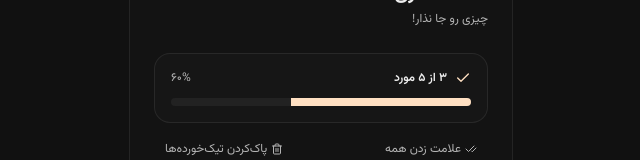
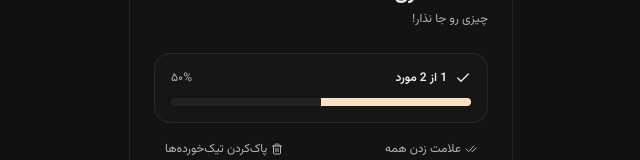
Before and after one commit to salartalaA/packlite, a React (Vite) app: page / in a window 1280 px wide. Shown: the part 228-388 px from the top of the page, without its empty margins (605-1245 px from the left). Built offline with nearby package versions, Linux system fonts and the light colour scheme.

Commit message:
feat: add persist to save items in local storage and progress dynamically

```diff
--- a/src/components/completion.tsx
+++ b/src/components/completion.tsx
@@ -1,19 +1,37 @@
 import { Check } from "lucide-react";
+import { usePackItemStore } from "../stores/packitem-store";
 import { Progress } from "./ui/progress";
 
-const Completion = () => (
+const Completion = () => {
+  const packItems = usePackItemStore((state) => state.packItems);
+
+  const checkedCount = packItems.filter(
+    (packItem) => packItem.isChecked
+  ).length;
+
+  const totalCount = packItems.length;
+
+  const progress =
+    totalCount === 0 ? 0 : Math.round((checkedCount / totalCount) * 100);
+
+  return (
     <div className="mt-4 flex flex-col gap-3 rounded-2xl border border-foreground/8 bg-card/65 p-4">
       <div className="flex items-center justify-between">
         <div className="flex items-center gap-2">
           <Check className="size-4 text-primary" />
-        <span className="font-semibold text-xs">{"۳ از ۵ مورد"}</span>
+          <span className="font-semibold text-xs">
+            {checkedCount} از {totalCount} مورد
+          </span>
         </div>
 
-      <span className="text-muted-foreground text-xs">{"۶۰%"}</span>
+        <span className="text-muted-foreground text-xs">
+          {progress.toLocaleString("fa-IR")}%
+        </span>
       </div>
 
-    <Progress value={60} />
+      <Progress value={progress} />
     </div>
   );
+};
 
 export default Completion;
--- a/src/stores/packitem-store.ts
+++ b/src/stores/packitem-store.ts
@@ -1,4 +1,5 @@
 import { create } from "zustand";
+import { persist } from "zustand/middleware";
 
 export interface PackItem {
   id: string;
@@ -17,7 +18,9 @@ interface PackItemStore {
   updateItem: (id: string) => void;
 }
 
-export const usePackItemStore = create<PackItemStore>((set) => ({
+export const usePackItemStore = create<PackItemStore>()(
+  persist(
+    (set) => ({
       addItem: (title) =>
         set((state) => ({
           packItems: [
@@ -38,9 +41,9 @@ export const usePackItemStore = create<PackItemStore>((set) => ({
           })),
         })),
 
-  defaultItems: (packItems) => set(() => ({ packItems })),
+      defaultItems: (packItems) => set({ packItems }),
 
-  deleteAll: () => set(() => ({ packItems: [] })),
+      deleteAll: () => set({ packItems: [] }),
 
       deleteChecked: () =>
         set((state) => ({
@@ -73,4 +76,9 @@ export const usePackItemStore = create<PackItemStore>((set) => ({
               : packItem
           ),
         })),
-}));
+    }),
+    {
+      name: "packlite-items",
+    }
+  )
+);
```
Lines whose indentation alone changed are shown as unchanged.
